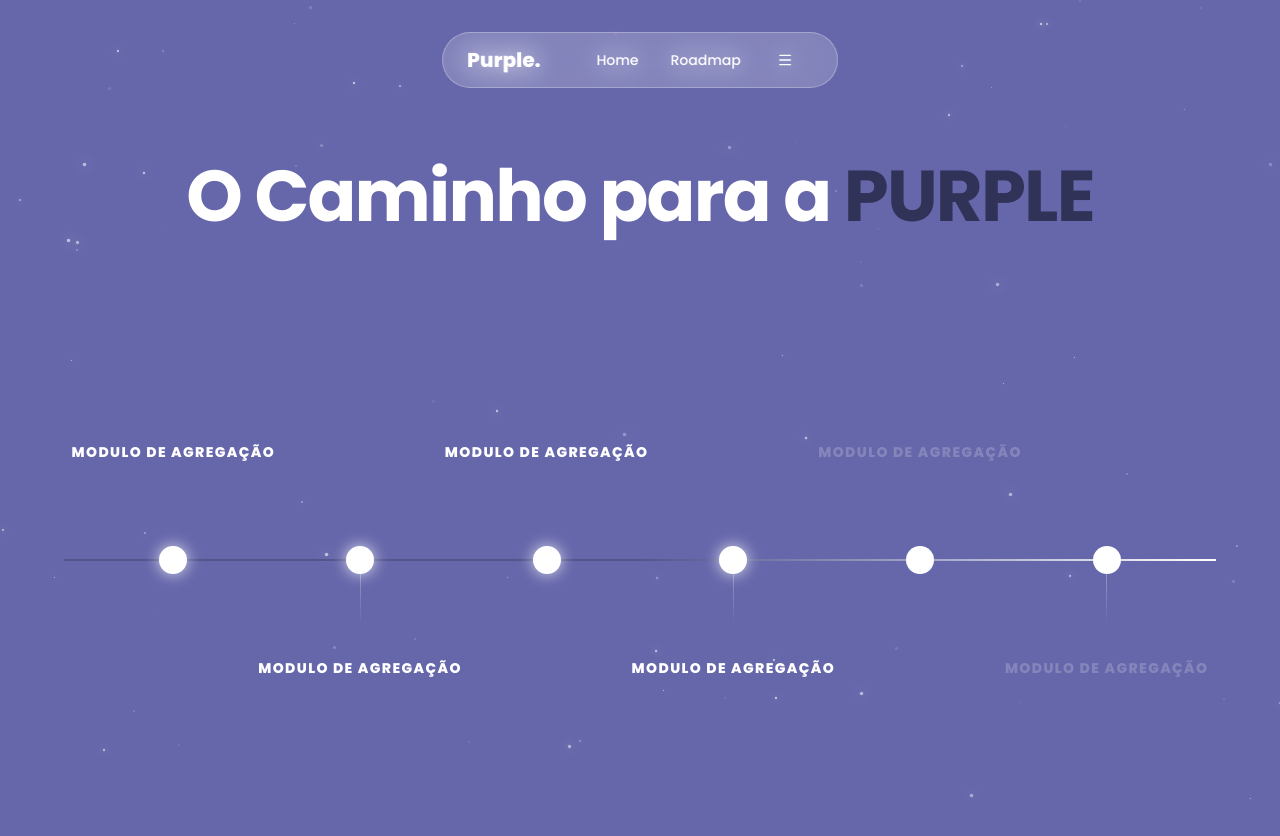
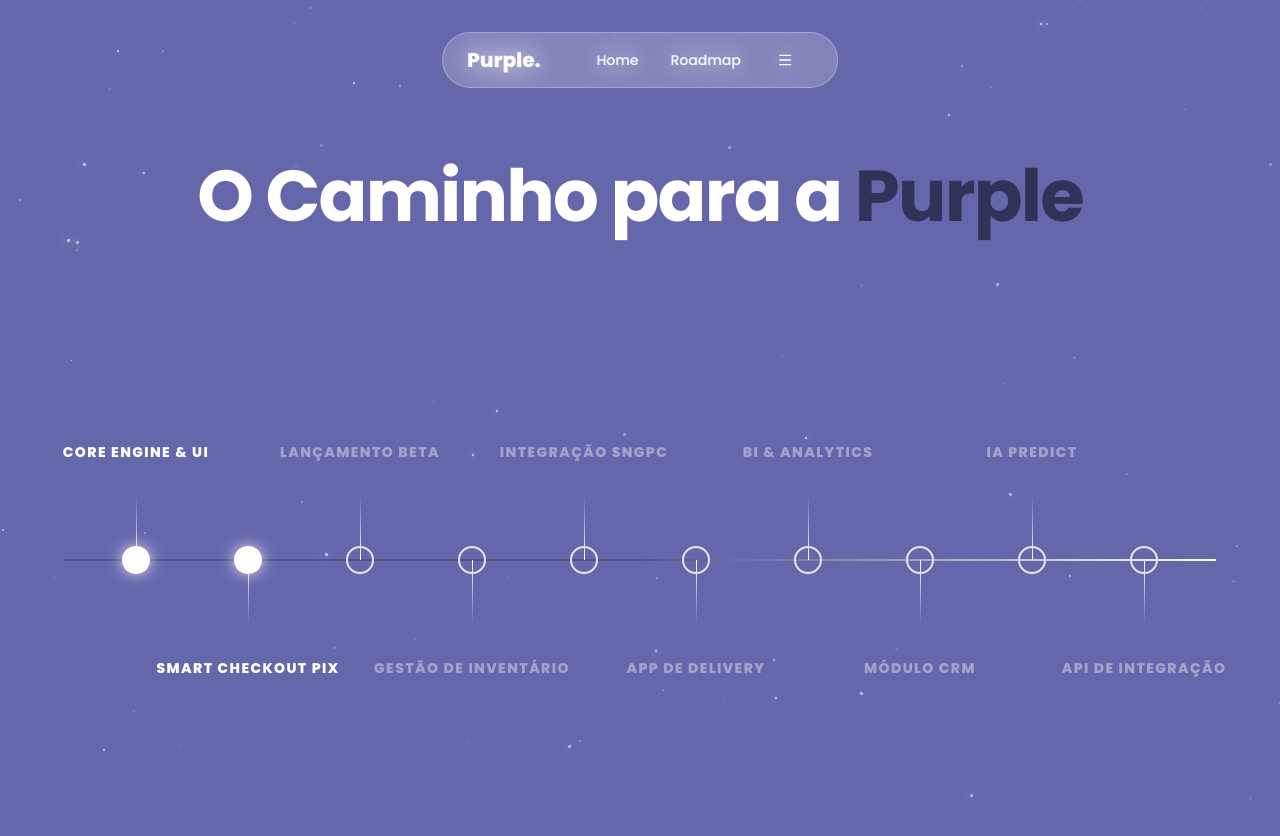
Before and after one commit to Luiz-otavio-bg/purple-landing-page, a Next.js app: page /roadmap in a window 1280 px wide. Shown: the top 836 px of the page. Built offline with nearby package versions, Linux system fonts and the light colour scheme.

Commit message:
Ajuste do RoadMap

```diff
--- a/app/roadmap/page.tsx
+++ b/app/roadmap/page.tsx
@@ -57,12 +57,17 @@ const Estrelas = () => {
 
 
 const roadmapSteps = [
-    {id: 1, title: "MODULO DE AGREGAÇÃO", status: "completed", position: "top", description: "TESTE"},
-    {id: 2, title: "MODULO DE AGREGAÇÃO", status: "completed", position: "bottom", description: "teste"},
-    {id: 3, title: "MODULO DE AGREGAÇÃO", status: "completed", position: "top", description: "teste"},
-    {id: 4, title: "MODULO DE AGREGAÇÃO", status: "current", position: "bottom", description: "teste"},
-    {id: 5, title: "MODULO DE AGREGAÇÃO", status: "up coming", position: "top", description: "teste"},
-    {id: 6, title: "MODULO DE AGREGAÇÃO", status: "up coming", position: "bottom", description: "teste"},
+    {id: 1, title: "Core Engine & UI", status: "completed", position: "top", description: "Finalização da interface com darkmode e UX otimizada."},
+    {id: 2, title: "Smart Checkout PIX", status: "completed", position: "bottom", description: "Gateway de pagamento automatizado via PIX integraçado."},
+    {id: 3, title: "Lançamento beta ", status: "up coming", position: "top", description: "Abertura da plataforma para farmácias fundadoras."},
+    {id: 4, title: "Gestão de inventário", status: "up coming", position: "bottom", description: "Alertas de estoque crítico e controle de validades."},
+    {id: 5, title: "Integração SNGPC", status: "up coming", position: "top", description: "Trasmissão de arquivos para controle de medicamentos (Anvisa)."},
+    {id: 6, title: "App de delivery", status: "up coming", position: "bottom", description: "Canal de vendas direto para o cliente final."},
+    {id: 7, title: "BI & Analytics", status: "up coming", position: "top", description: "Relatórios de lucratividades e curva ABC de produtos."},
+    {id: 8, title: "Módulo CRM", status: "up coming", position: "bottom", description: "Sistema de fidelização e retenção de pacientes."},
+    {id: 9, title: "IA Predict", status: "up coming", position: "top", description: "IA para sugestão de compras baseadas em sazonalidade."},
+    {id: 10, title: "API de integração", status: "up coming", position: "bottom", description: "Abertura para integração com convênios e sistemas externos."},
+
 ];
 
 export default function Roadmap (){
@@ -74,7 +79,7 @@ export default function Roadmap (){
             <Estrelas/>
             <div className='container mx-auto px-4'>
                 <div className='text-center mb-32'>
-                    <h2 className='text-5xl md:text-7xl font-bold tracking-tight'> O Caminho para a  <span className='text-purple3'> PURPLE </span></h2>
+                    <h2 className='text-5xl md:text-7xl font-bold tracking-tight'> O Caminho para a  <span className='text-purple3'> Purple </span></h2>
                 </div>
 
                 <div className='hidden md:flex relative max-w-6xl mx-auto h-[400px] items-center'>
@@ -91,20 +96,31 @@ export default function Roadmap (){
                                 onMouseEnter={()=> setHoveredStep(step.id)}
                                 onMouseLeave={()=> setHoveredStep(null)}>
 
+
+
+
+
+                    {// dentro do site o efeito de linha com degrade para cima está como 'bottom' no codigo e vice-versa.
+}
+
+
                                 <div className={`absolute w-[1px] h-16 bg-gradient-to-b ${step.position === 'top'
-                                    ? 'bottom-1/2 from-transparent to white/40' : 'top-1/2 from-white/40 to-transparent'
+                                    ? 'bottom-1/2 from-transparent to white/0' : 'top-1/2 from-white to-transparent'
+                                }`}/>
+                                <div className={`absolute w-[1px] h-16 bg-gradient-to-b ${step.position === 'bottom'
+                                    ? 'top-1/2 from-transparent to white/0' : 'bottom-1/2 from-transparent to-white'
                                 }`}/>
 
                                 <div className='relative z-30 my-auto cursor-default'>
                                     <motion.div
                                         animate={{ scale: hoveredStep === step.id ? 1.3 : 1 }}
                                         className={`w-7 h-7 rounded-full border-2 flex items-center justify-center bg-white transition-all duration-300
-                                        ${step.status === 'completed' || step.status === 'current'
+                                        ${step.status === 'completed' || step.status === 'upcoming'
                                         ? 'border-white shadow-[0_0_15px_rgba(255,255,255,0.8)]'
-                                        : 'border-white/20'}`}>
+                                        : 'bg-white/0'}`}>
 
 
-                                        {step.status === 'current' && (<div className='w-2.5 h-2.5 bg-white rounded-full animate-pulse'/>)}
+                                        {step.status === 'up coming' && (<div className='w-2.5 h-2.5 bg-white/0 rounded-full animate-pulse'/>)}
 
 
 
@@ -121,7 +137,7 @@ export default function Roadmap (){
                                             className={`absolute left-1/2 -translate-x-1/2 z-[100] min-w-[220px] max-w-[280px] p-4 rounded-2xl bg-neutral-900/95 backdrop-blur-md border border-purple/30 shadow-[0_20px_50px_rgba(0,0,0,0.8)] text-center
                                             ${step.position === 'top' ? 'top-10' : 'bottom-12'}`}>
 
-                                                <p className='text-sm text-purple leading-relaxed whitespace-normal break-words'>{step.description}</p>
+                                                <p className='text-sm text-white leading-relaxed whitespace-normal break-words'>{step.description}</p>
                                                 <div className={`absolute left-1/2 -translate-x-1/2 w-2 h-2 bg-purple3 border-l border-t border-purple/50 rotate-45
                                                     ${step.position === 'top' ? '-top-1.5' : '-bottom-1.5'}`}></div>
 
@@ -131,7 +147,7 @@ export default function Roadmap (){
                                 </div>
                                 <div className={`absolute whitespace-nowrap text-center ${step.position === 'top' ? 'bottom-28' : 'top-28'}`}>
                                         <h3 className={`text-xs md:text-sm font-black tracking-widest uppercase
-                                            ${step.status === 'up coming' ? 'text-white/20' : 'text-white'}`}>
+                                            ${step.status === 'up coming' ? 'text-white/40' : 'text-white'}`}>
                                             {step.title}
                                         </h3>
                                 </div>
```
